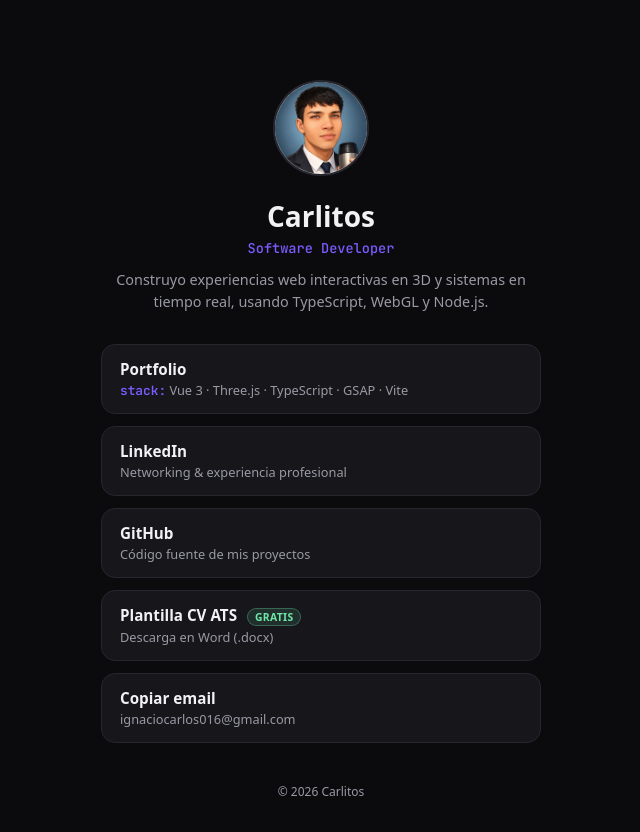
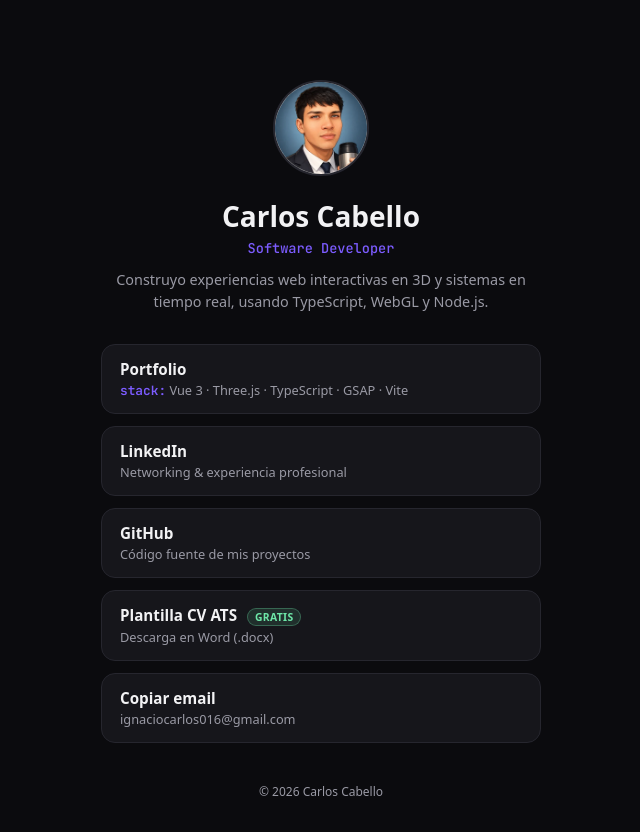
Before and after one commit to CarlosCabelloTroncoso/portfolio-links, a website built with Vite: page index.html in a window 1280 px wide. Shown: the whole page, without its empty margins (319-959 px from the left). Built offline with nearby package versions, Linux system fonts and the light colour scheme.

Commit message:
fix(links): use full name Carlos Cabello instead of Carlitos

```diff
--- a/index.html
+++ b/index.html
@@ -3,8 +3,8 @@
   <head>
     <meta charset="UTF-8" />
     <meta name="viewport" content="width=device-width, initial-scale=1.0, viewport-fit=cover" />
-    <title>Carlitos | Links</title>
-    <meta name="description" content="Carlitos - Software Developer. Portfolio, LinkedIn, GitHub y contacto." />
+    <title>Carlos Cabello | Links</title>
+    <meta name="description" content="Carlos Cabello - Software Developer. Portfolio, LinkedIn, GitHub y contacto." />
     <link rel="preconnect" href="https://fonts.googleapis.com" />
     <link rel="preconnect" href="https://fonts.gstatic.com" crossorigin />
     <link href="https://fonts.googleapis.com/css2?family=JetBrains+Mono:wght@500;600&display=swap" rel="stylesheet" />
@@ -13,8 +13,8 @@
   <body>
     <main class="page">
       <section class="profile">
-        <img class="avatar" src="/avatar.webp" alt="Carlitos" width="96" height="96" />
-        <h1 class="name">Carlitos</h1>
+        <img class="avatar" src="/avatar.webp" alt="Carlos Cabello" width="96" height="96" />
+        <h1 class="name">Carlos Cabello</h1>
         <p class="role">Software Developer</p>
         <p class="bio">
           Construyo experiencias web interactivas en 3D y sistemas en tiempo real, usando TypeScript, WebGL y Node.js.
@@ -63,7 +63,7 @@
         </button>
       </nav>
 
-      <footer class="footer">© 2026 Carlitos</footer>
+      <footer class="footer">© 2026 Carlos Cabello</footer>
     </main>
 
     <script type="module" src="/src/main.ts"></script>
```
